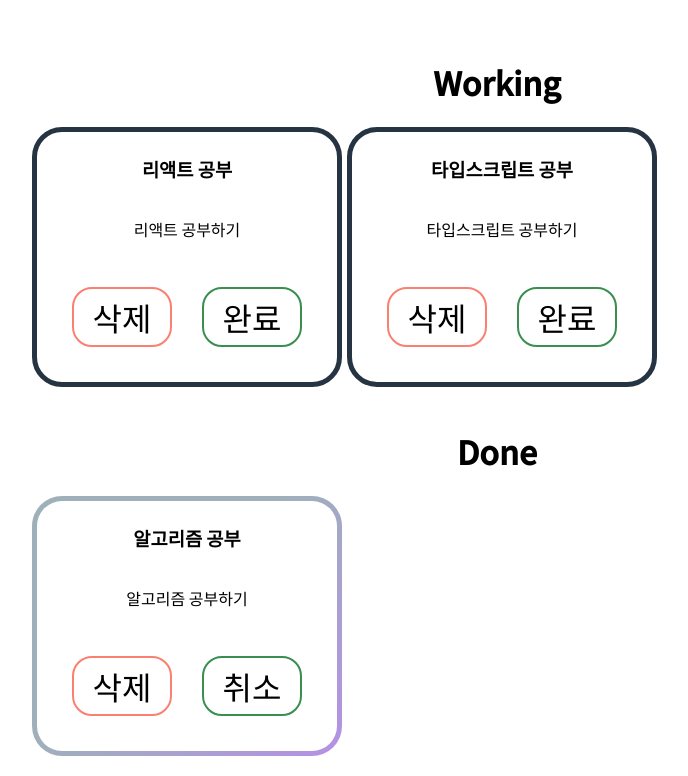
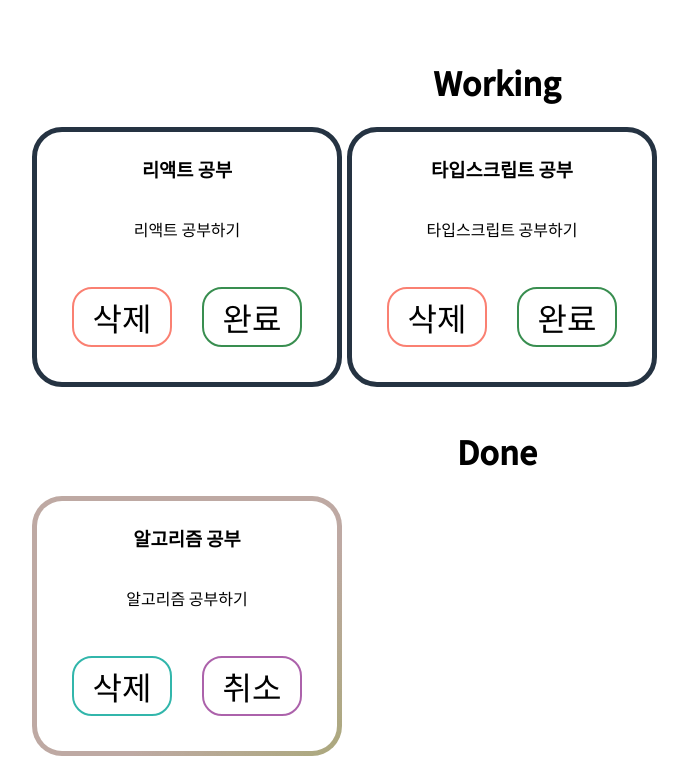
Before and after one commit to h0ngwon/sparta-week4-project, a React (Create React App) app: page / in a window 1280 px wide. Shown: the part 244-1020 px from the top of the page, without its empty margins (143-831 px from the left). Built offline with nearby package versions, Linux system fonts and the light colour scheme.

Commit message:
Design: 완료 투두리스트 카드 디자인 변경

```diff
--- a/src/components/UI/Card.module.css
+++ b/src/components/UI/Card.module.css
@@ -22,11 +22,12 @@
 		);
 	background-origin: border-box;
 	background-clip: content-box, border-box;
-	animation: gradient 10s linear infinite;
+	animation: gradient 6s linear infinite;
 }
 
 @keyframes gradient {
 	to {
+        filter: hue-rotate(180deg);
 		background-size: 400%;;
 	}
 }
```
